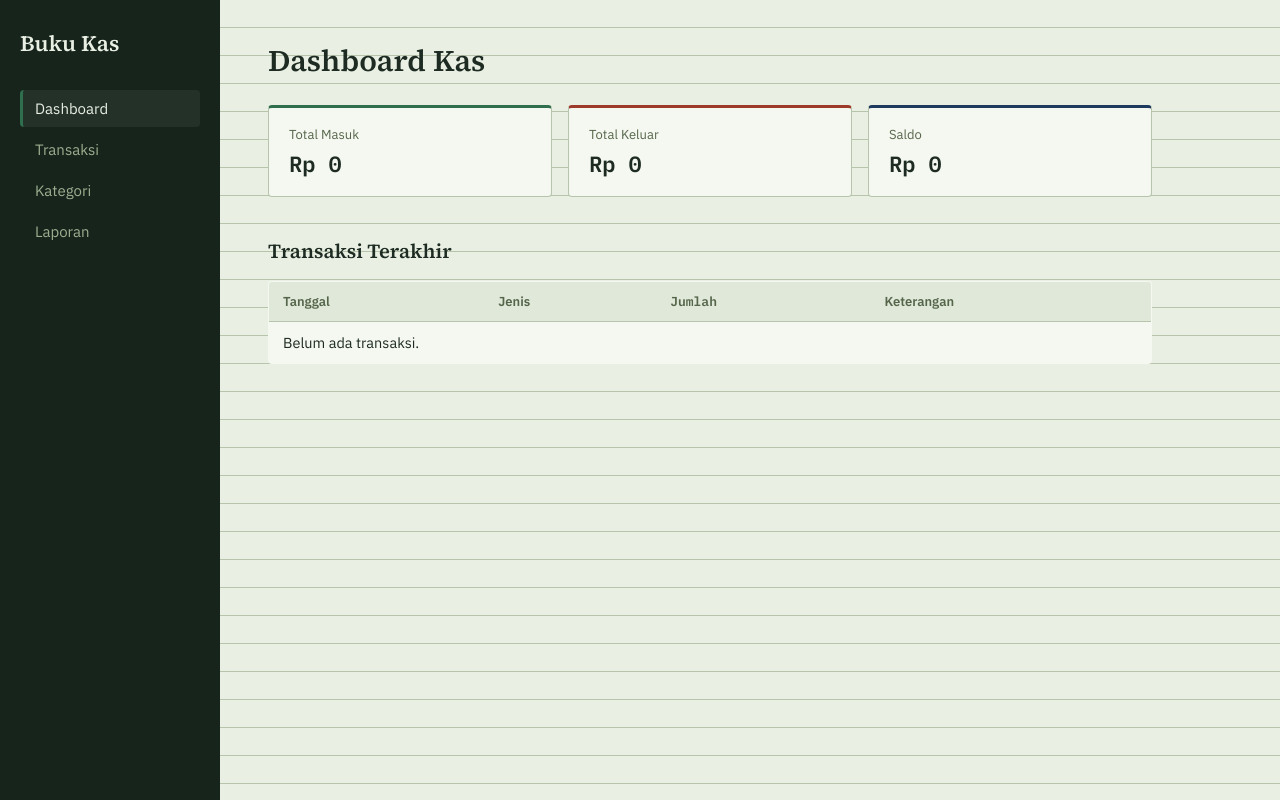
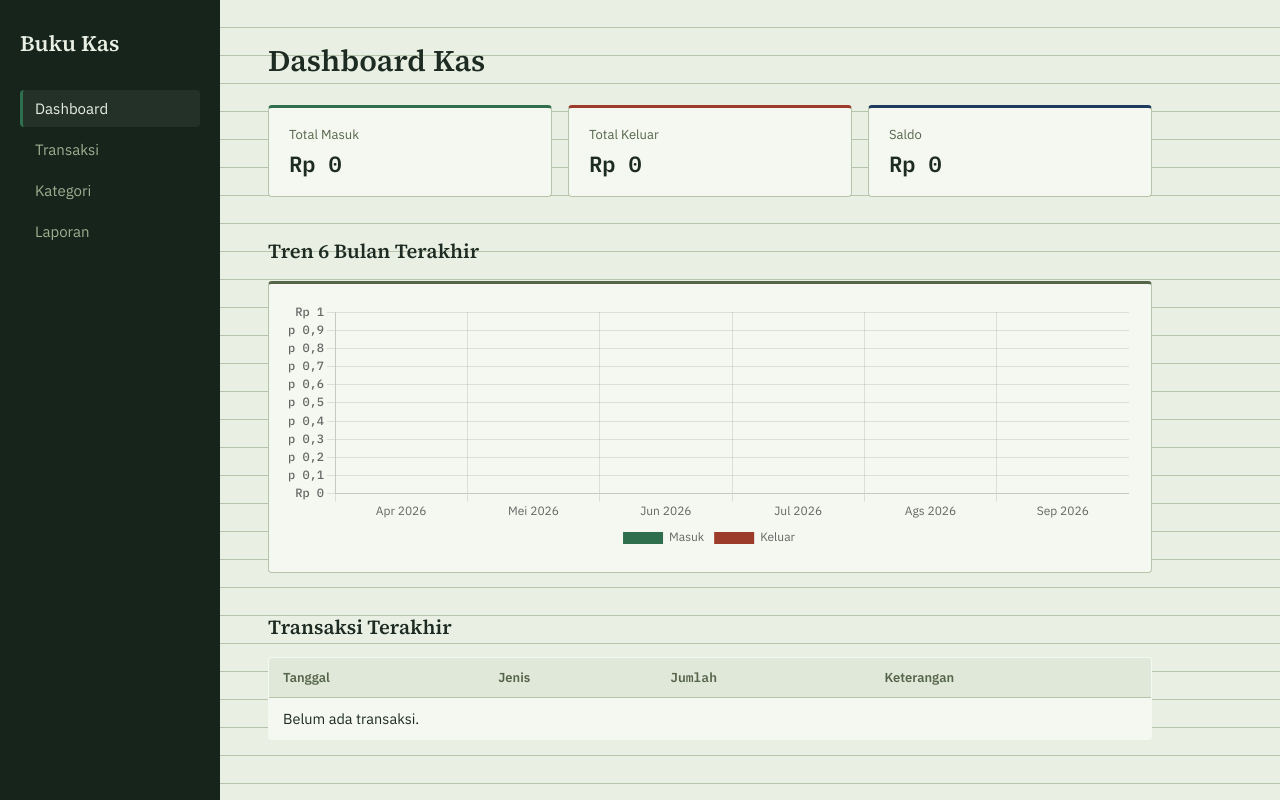
Before and after one commit to dongengkids-wq/akuntansi-perusahaan, a Flask app: page / in a window 1280 px wide. Run offline with Flask 3, Linux system fonts and the light colour scheme; data that the repository does not hold is empty.

Commit message:
Tambah dashboard grafik tren masuk/keluar 6 bulan terakhir (Chart.js)

```diff
--- a/app.py
+++ b/app.py
@@ -10,6 +10,19 @@ app.config.from_object(Config)
 
 supabase = create_client(app.config["SUPABASE_URL"], app.config["SUPABASE_KEY"])
 
+def get_bulan_terakhir(n=6):
+    bulan_list = []
+    today = date.today()
+    y, m = today.year, today.month
+    for i in range(n):
+        bulan_list.append((y, m))
+        m -= 1
+        if m == 0:
+            m = 12
+            y -= 1
+    bulan_list.reverse()
+    return bulan_list
+
 @app.route("/")
 def dashboard():
     # Hitung total masuk, keluar, dan saldo
@@ -21,11 +34,37 @@ def dashboard():
     sum_keluar = sum(t["jumlah"] for t in total_keluar)
     saldo = sum_masuk - sum_keluar
 
+    # Data untuk chart tren 6 bulan terakhir
+    bulan_list = get_bulan_terakhir(6)
+    awal = date(bulan_list[0][0], bulan_list[0][1], 1)
+    akhir_tahun, akhir_bulan = bulan_list[-1]
+    akhir_hari = calendar.monthrange(akhir_tahun, akhir_bulan)[1]
+    akhir = date(akhir_tahun, akhir_bulan, akhir_hari)
+
+    data_chart = supabase.table("transaksi").select("tanggal, jenis, jumlah") \
+        .gte("tanggal", str(awal)).lte("tanggal", str(akhir)).execute().data
+
+    chart_labels = []
+    chart_masuk = []
+    chart_keluar = []
+    nama_bulan = ["", "Jan", "Feb", "Mar", "Apr", "Mei", "Jun", "Jul", "Ags", "Sep", "Okt", "Nov", "Des"]
+
+    for (y, m) in bulan_list:
+        chart_labels.append(f"{nama_bulan[m]} {y}")
+        key = f"{y}-{m:02d}"
+        total_m = sum(t["jumlah"] for t in data_chart if t["jenis"] == "masuk" and t["tanggal"][:7] == key)
+        total_k = sum(t["jumlah"] for t in data_chart if t["jenis"] == "keluar" and t["tanggal"][:7] == key)
+        chart_masuk.append(total_m)
+        chart_keluar.append(total_k)
+
     return render_template("dashboard.html",
                            transaksi=transaksi,
                            sum_masuk=sum_masuk,
                            sum_keluar=sum_keluar,
-                           saldo=saldo)
+                           saldo=saldo,
+                           chart_labels=chart_labels,
+                           chart_masuk=chart_masuk,
+                           chart_keluar=chart_keluar)
 
 @app.route("/transaksi")
 def list_transaksi():
--- a/templates/base.html
+++ b/templates/base.html
@@ -29,5 +29,6 @@
             {% block content %}{% endblock %}
         </main>
     </div>
+    {% block scripts %}{% endblock %}
 </body>
 </html>
--- a/templates/dashboard.html
+++ b/templates/dashboard.html
@@ -15,6 +15,11 @@
         <span class="stat-label">Saldo</span>
         <span class="stat-value">Rp {{ "{:,.0f}".format(saldo) }}</span>
     </div>
+</div>
+
+<h2>Tren 6 Bulan Terakhir</h2>
+<div class="stat-card" style="margin-bottom: 32px;">
+    <canvas id="trendChart" height="90"></canvas>
 </div>
 
 <h2>Transaksi Terakhir</h2>
@@ -43,4 +48,50 @@
     {% endfor %}
     </tbody>
 </table>
+
+{% block scripts %}
+<script src="https://cdnjs.cloudflare.com/ajax/libs/Chart.js/4.4.1/chart.umd.min.js"></script>
+<script>
+const ctx = document.getElementById('trendChart').getContext('2d');
+new Chart(ctx, {
+    type: 'bar',
+    data: {
+        labels: {{ chart_labels | tojson }},
+        datasets: [
+            {
+                label: 'Masuk',
+                data: {{ chart_masuk | tojson }},
+                backgroundColor: '#2F6F4E',
+                borderRadius: 3
+            },
+            {
+                label: 'Keluar',
+                data: {{ chart_keluar | tojson }},
+                backgroundColor: '#9C3B2A',
+                borderRadius: 3
+            }
+        ]
+    },
+    options: {
+        responsive: true,
+        plugins: {
+            legend: { position: 'bottom', labels: { font: { family: 'IBM Plex Sans' } } }
+        },
+        scales: {
+            y: {
+                ticks: {
+                    callback: function(value) {
+                        return 'Rp ' + value.toLocaleString('id-ID');
+                    },
+                    font: { family: 'IBM Plex Mono' }
+                }
+            },
+            x: {
+                ticks: { font: { family: 'IBM Plex Sans' } }
+            }
+        }
+    }
+});
+</script>
 {% endblock %}
+{% endblock %}
```
